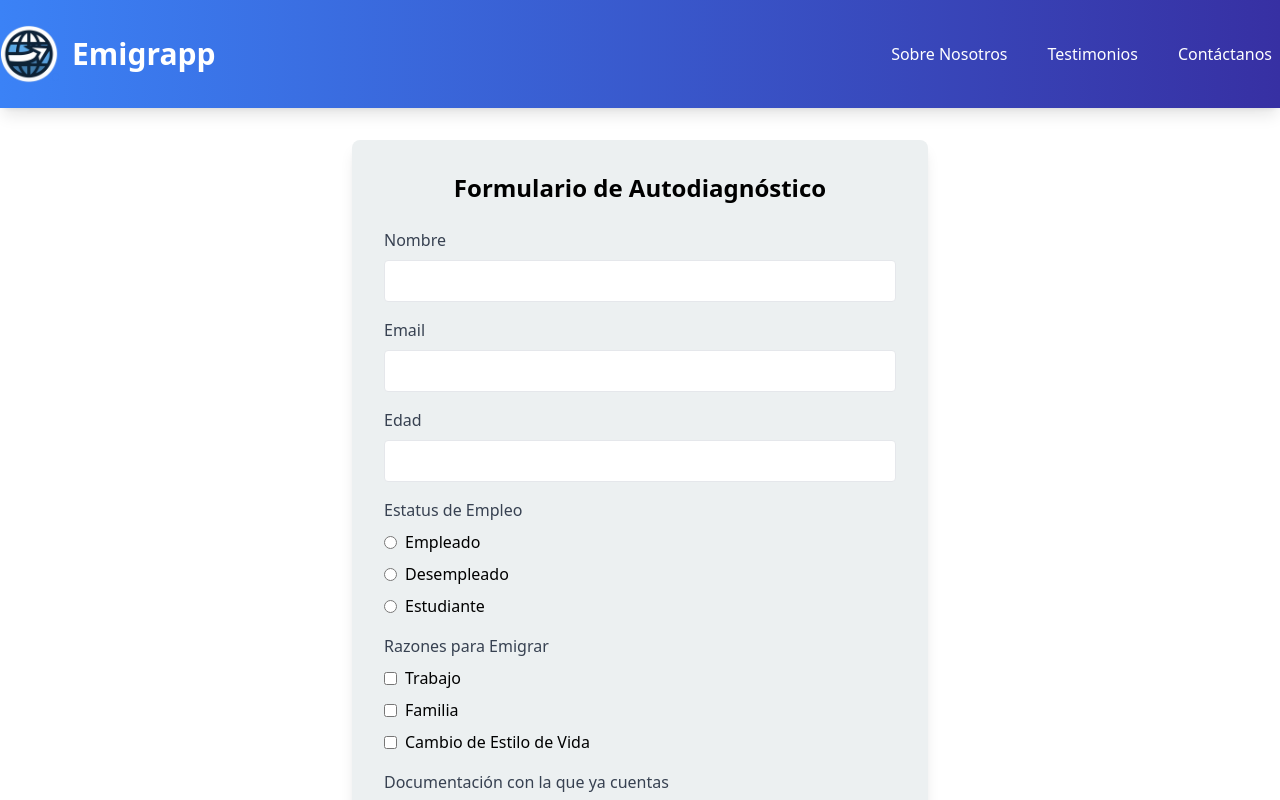
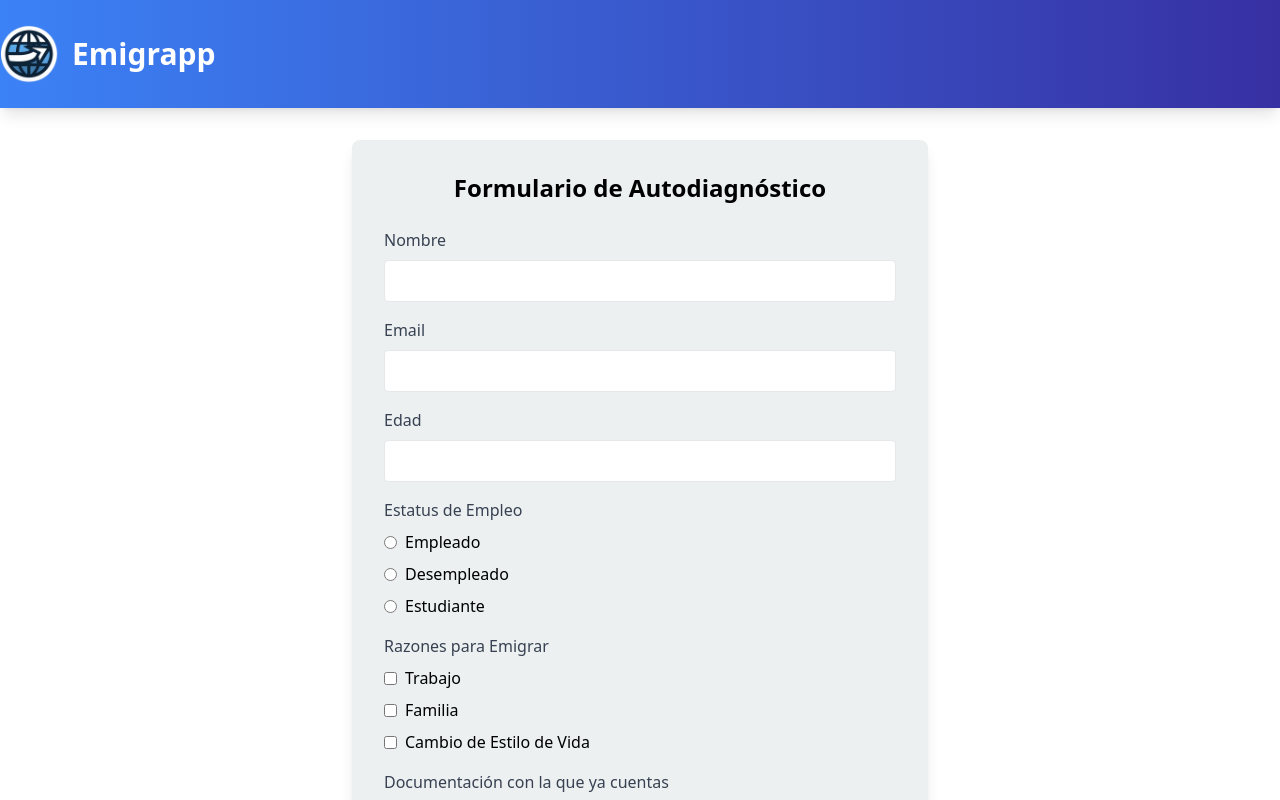
Before and after one commit to bilinkis/emigrapp, a Next.js app: page /diagnostico in a window 1280 px wide. Shown: the top 800 px of the page. Built offline with nearby package versions, Linux system fonts and the light colour scheme.

Commit message:
items de navbar escondidos fuera de home

```diff
--- a/src/components/Header.js
+++ b/src/components/Header.js
@@ -24,6 +24,8 @@ const Header = () => {
                             </Link>
                         </li>
                         )}
+                        {router.pathname === '/' && (
+                            <>
                         <li className="relative group">
                             <ScrollLink to="description" smooth={true} offset={-72} className="cursor-pointer">
                                 <span className="transition-transform transform hover:scale-110 group-hover:shadow-lg group-hover:bg-white group-hover:text-blue-500 rounded-md px-2 py-1">Sobre Nosotros</span>
@@ -39,7 +41,9 @@ const Header = () => {
                             <ScrollLink to="contact" smooth={true} offset={-72} className="cursor-pointer">
                                 <span className="transition-transform transform hover:scale-110 group-hover:shadow-lg group-hover:bg-white group-hover:text-blue-500 rounded-md px-2 py-1">Contáctanos</span>
                             </ScrollLink>
-                        </li>
+                                </li>
+                            </>
+                            )}
                     </ul>
                 </nav>
             </div>
```
